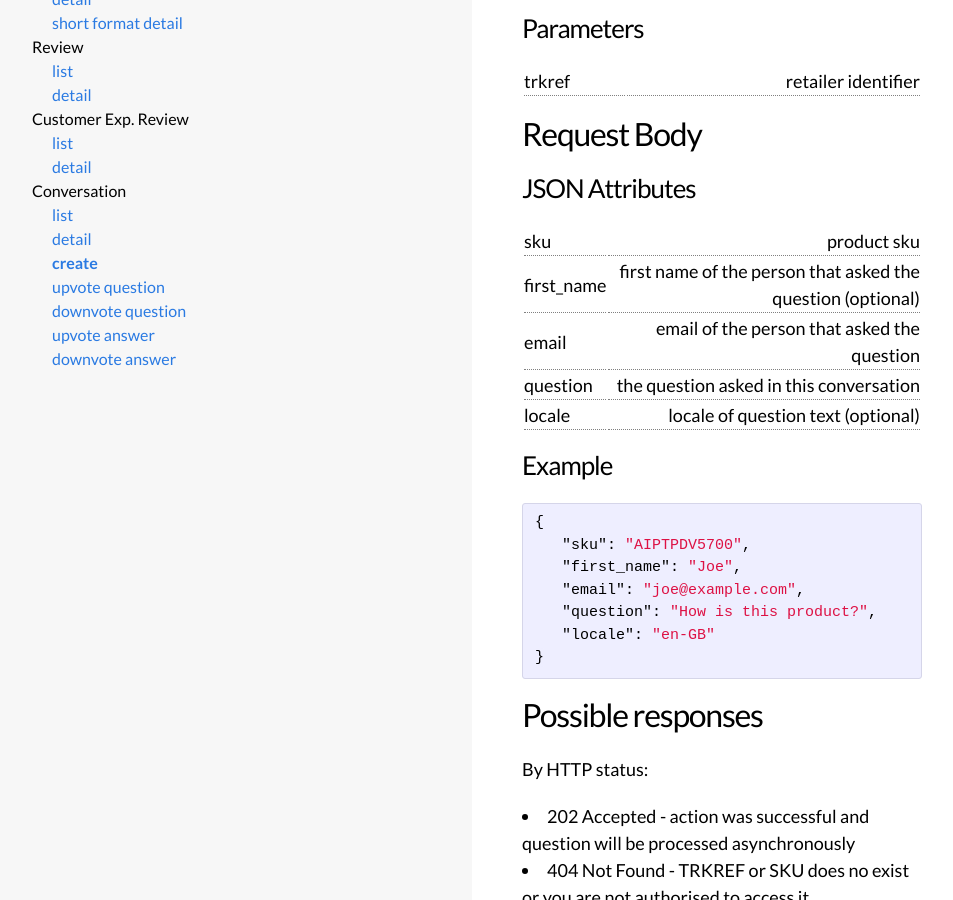
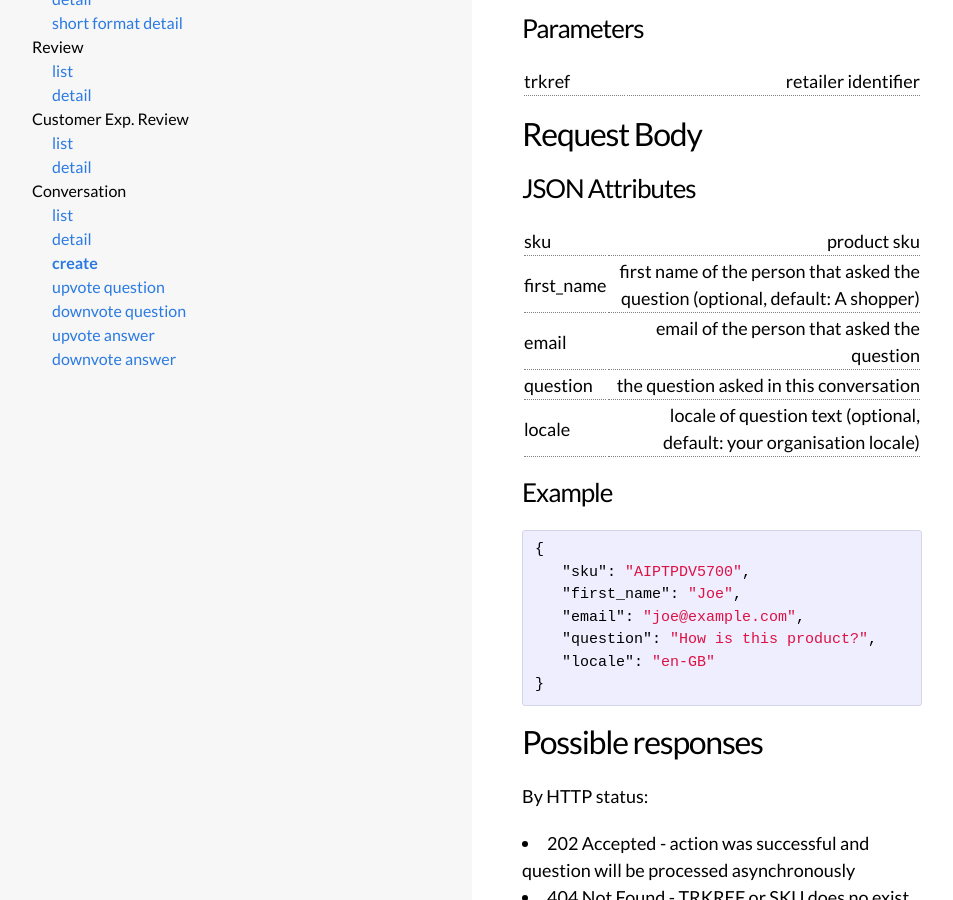
Before and after one commit to reevoo/reevoo.github.io, a Jekyll site: the page built from docs/reevooapi/conversation/conversation-create.markdown, in a window 1280 px wide and 900 px high, scrolled down 555 px. Shown: the whole window, without its empty margins (143-1096 px from the left). Built offline with Jekyll 4.4.1, drawn with Linux system fonts in a browser that asks for light colours.

Commit message:
Add default values for optional attributes

```diff
--- a/docs/reevooapi/conversation/conversation-create.markdown
+++ b/docs/reevooapi/conversation/conversation-create.markdown
@@ -29,11 +29,11 @@ POST /v4/organisations/D10/conversations
 ### JSON Attributes
 
 {: .documentation}
-|sku             |product sku                                                  |
-|first_name      |first name of the person that asked the question (optional)  |
-|email           |email of the person that asked the question                  |
-|question        |the question asked in this conversation                      |
-|locale          |locale of question text (optional)                           |
+|sku             |product sku                                                                     |
+|first_name      |first name of the person that asked the question (optional, default: A shopper) |
+|email           |email of the person that asked the question                                     |
+|question        |the question asked in this conversation                                         |
+|locale          |locale of question text (optional, default: your organisation locale)           |
 
 
 ### Example
```
